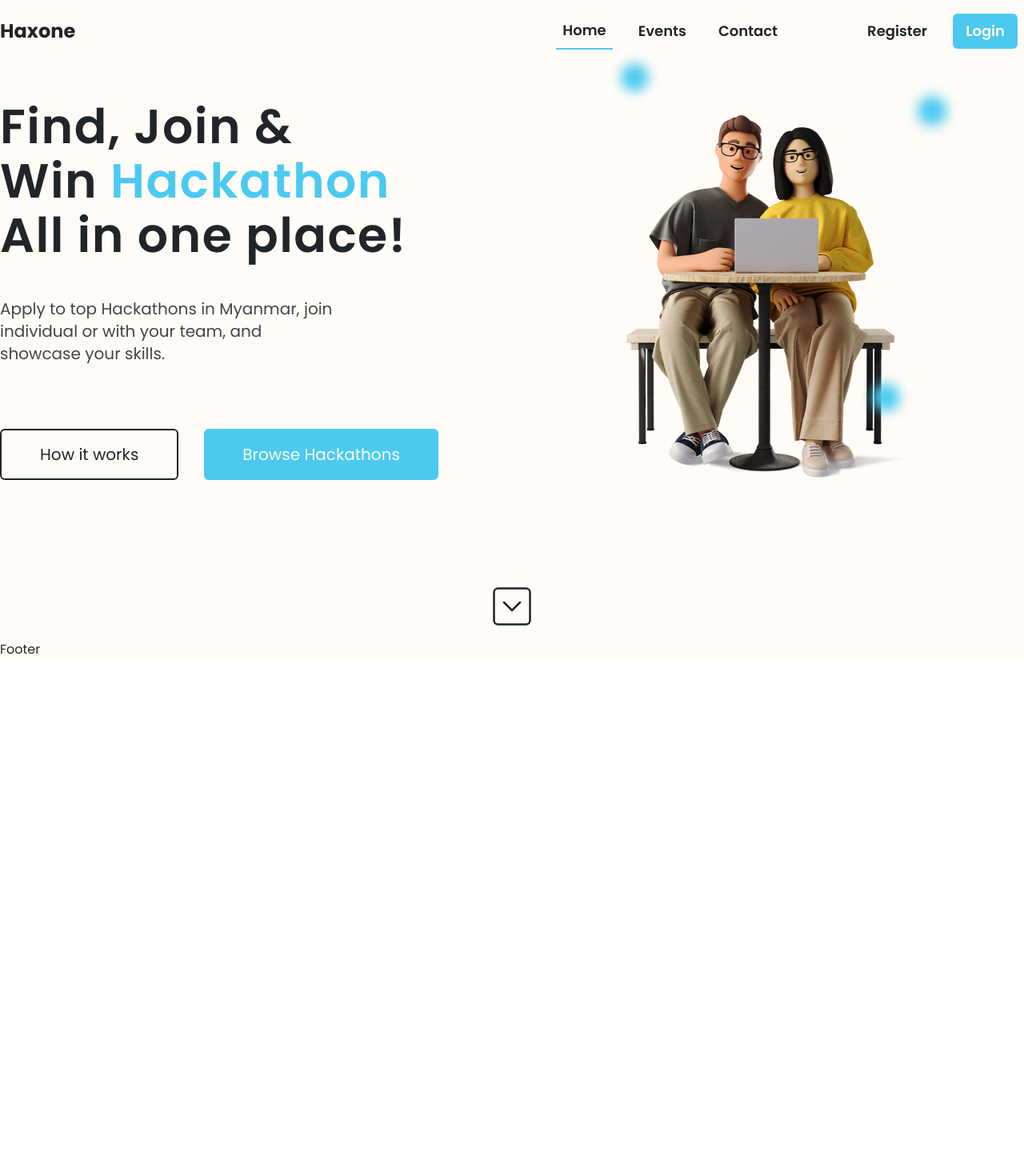
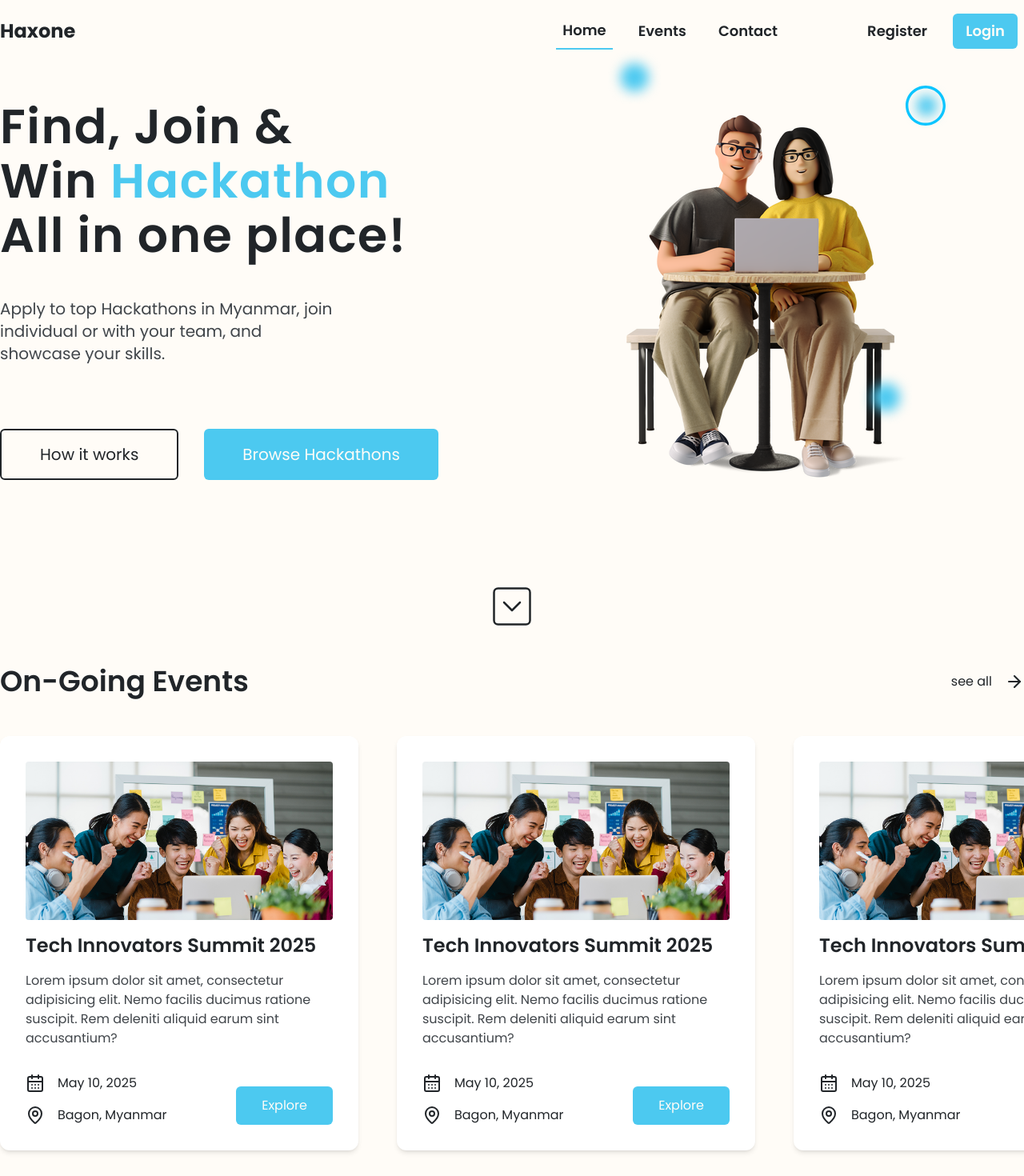
Before and after one commit to DHOKE-HTOE-Inc/haxone, a React (Vite) app in the folder client/: page / in a window 1280 px wide. Shown: the top 1470 px of the page at 80% size. Before the commit the page ends 824 px from the top, so only its background shows below. Built offline with nearby package versions, Linux system fonts and the light colour scheme.

Commit message:
On Going Events

```diff
--- /dev/null
+++ b/client/src/assests/Ellipse2.jsx
@@ -0,0 +1,52 @@
+import React from "react";
+
+const Ellipse2 = ({ width, height, fill, className }) => {
+  return (
+    <svg
+      xmlns="http://www.w3.org/2000/svg"
+      width={width}
+      height={height}
+      className={className}
+      fill="none"
+    >
+      <g filter="url(#filter0_f_17_19)">
+        <circle
+          cx="28.2448"
+          cy="28.2448"
+          r="12.9538"
+          transform="rotate(39.8269 28.2448 28.2448)"
+          fill="#4CC9F0"
+        />
+      </g>
+      <path
+        d="M52 28C52 41.8071 40.8071 53 27 53C13.1929 53 2 41.8071 2 28C2 14.1929 13.1929 3 27 3C40.8071 3 52 14.1929 52 28ZM5.37562 28C5.37562 39.9428 15.0572 49.6244 27 49.6244C38.9428 49.6244 48.6244 39.9428 48.6244 28C48.6244 16.0572 38.9428 6.37562 27 6.37562C15.0572 6.37562 5.37562 16.0572 5.37562 28Z"
+        fill="#0CC5FF"
+      />
+      <defs>
+        <filter
+          id="filter0_f_17_19"
+          x="0.290665"
+          y="0.29068"
+          width="55.9082"
+          height="55.9082"
+          filterUnits="userSpaceOnUse"
+          color-interpolation-filters="sRGB"
+        >
+          <feFlood flood-opacity="0" result="BackgroundImageFix" />
+          <feBlend
+            mode="normal"
+            in="SourceGraphic"
+            in2="BackgroundImageFix"
+            result="shape"
+          />
+          <feGaussianBlur
+            stdDeviation="7.5"
+            result="effect1_foregroundBlur_17_19"
+          />
+        </filter>
+      </defs>
+    </svg>
+  );
+};
+
+export default Ellipse2;
--- /dev/null
+++ b/client/src/components/Event.jsx
@@ -0,0 +1,39 @@
+import { CalendarDays, MapPin } from "lucide-react";
+import React from "react";
+
+const Event = () => {
+  return (
+    <section className="bg-white min-w-md  p-8 rounded-xl shadow-md">
+      <div>
+        <img src="/eventdefault.png" alt="eventdefault" className="rounded" />
+      </div>
+
+      {/* text  */}
+      <div>
+        <div className="text-2xl font-semibold my-4">
+          Tech Innovators Summit 2025
+        </div>
+        <div className="text-muted-gray">
+          Lorem ipsum dolor sit amet, consectetur adipisicing elit. Nemo facilis
+          ducimus ratione suscipit. Rem deleniti aliquid earum sint accusantium?
+        </div>
+
+        <div className="flex mt-8 justify-between items-end">
+          <div className="flex flex-col gap-4">
+            <div className="flex gap-4">
+              <CalendarDays /> <div>May 10, 2025</div>
+            </div>
+            <div className="flex gap-4">
+              <MapPin /> <div>Bagon, Myanmar</div>
+            </div>
+          </div>
+          <button className="px-8 h-12 text-secondary bg-accent hover:bg-accent-hover rounded-md cursor-pointer transition-colors duration-200 ease-in-out">
+            Explore
+          </button>
+        </div>
+      </div>
+    </section>
+  );
+};
+
+export default Event;
--- a/client/src/components/Hero.jsx
+++ b/client/src/components/Hero.jsx
@@ -1,6 +1,7 @@
 import React from "react";
 import { SquareChevronDown } from "lucide-react";
-import Ellipse from "../../public/ellipse";
+import Ellipse from "../assests/Ellipse";
+import Ellipse2 from "../assests/Ellipse2";
 
 const Hero = () => {
   return (
@@ -40,7 +41,7 @@ const Hero = () => {
             height={66}
             className="absolute -top-20 left-30"
           />
-          <Ellipse
+          <Ellipse2
             width={70}
             height={70}
             className="absolute -top-10 right-20"
--- /dev/null
+++ b/client/src/components/OnGoingEvent.jsx
@@ -0,0 +1,28 @@
+import React from "react";
+import Event from "./Event";
+import { Link } from "react-router-dom";
+import { ArrowRight } from "lucide-react";
+
+const OnGoingEvent = () => {
+  return (
+    <section id="ongoing-events" className="container mx-auto w-full my-8">
+      <div className="flex justify-between items-center mb-8">
+        <div className="text-4xl font-semibold">On-Going Events</div>
+        <Link className="flex gap-4 items-center">
+          see all <ArrowRight />
+        </Link>
+      </div>
+
+      {/* Events */}
+      <div className="flex gap-12 py-4 w-full overflow-x-auto snap-x snap-mandatory scrollbar-hide">
+        <Event />
+        <Event />
+        <Event />
+        <Event />
+        <Event />
+      </div>
+    </section>
+  );
+};
+
+export default OnGoingEvent;
--- a/client/src/index.css
+++ b/client/src/index.css
@@ -14,6 +14,9 @@
 body::-webkit-scrollbar {
   display: none;
 }
+.scrollbar-hide::-webkit-scrollbar {
+  display: none;
+}
 
 /* this is navlink active  */
 .active {
--- a/client/src/pages/Home.jsx
+++ b/client/src/pages/Home.jsx
@@ -1,10 +1,12 @@
 import React from "react";
 import Hero from "../components/Hero";
+import OnGoingEvent from "../components/OnGoingEvent";
 
 const Home = () => {
   return (
     <>
       <Hero />
+      <OnGoingEvent />
     </>
   );
 };
```
Also changed, not shown: client/public/eventdefault.png (added), client/src/assests/Ellipse.jsx (renamed from client/public/Ellipse.jsx).
